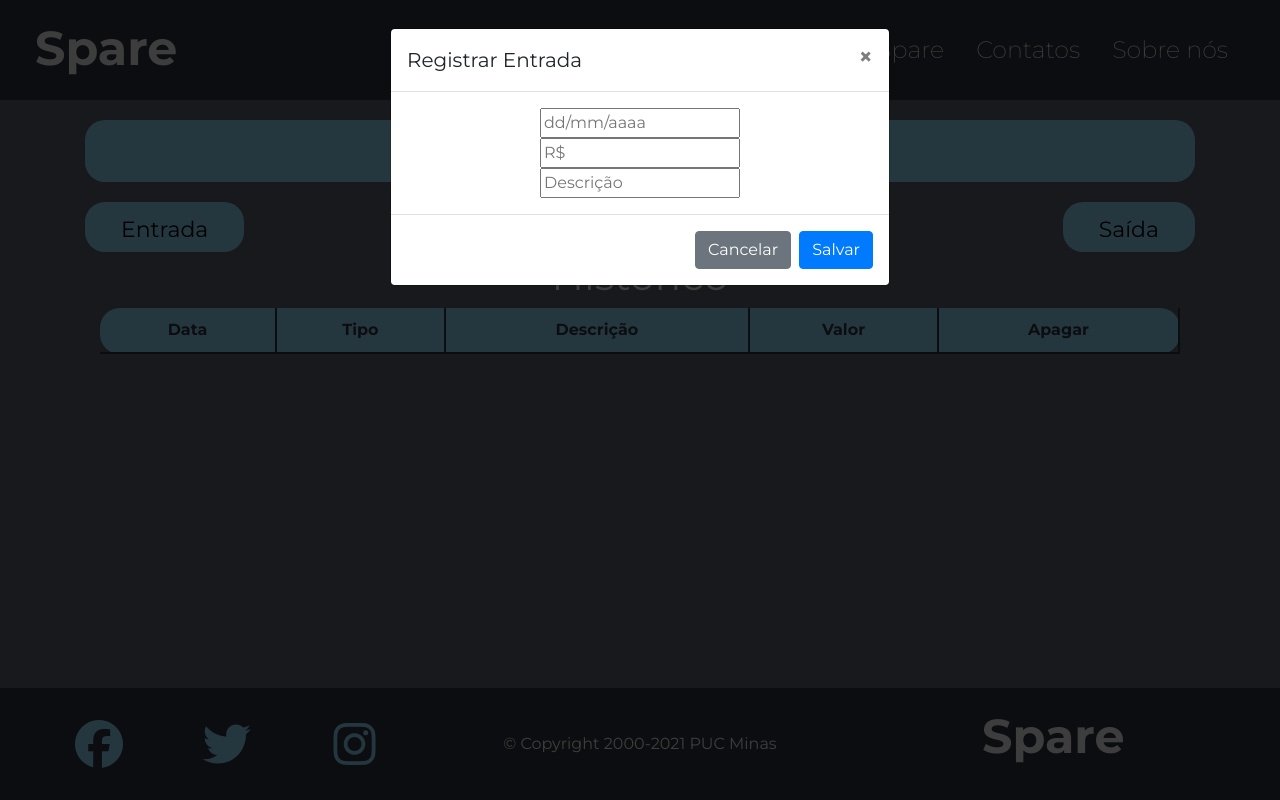
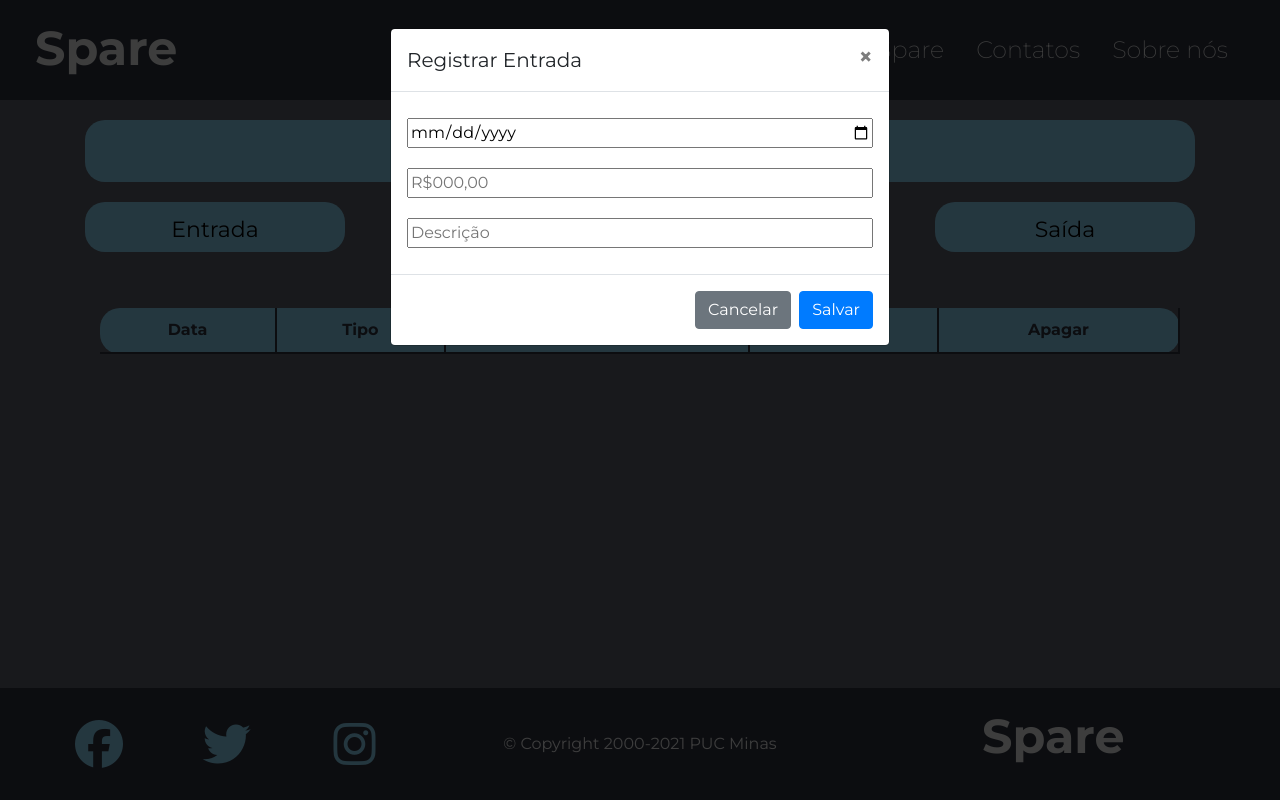
Before and after one commit to ICEI-PUC-Minas-PPLCC-TI/tiaw-ppl-cc-m-20211-grupo-10-financas, a PHP site: page /src/plataforma.html in a window 1280 px wide, after a click on "Entrada". Run offline with PHP 8.4, Linux system fonts and the light colour scheme; lists and menus that the app fills with data are empty; some libraries are stand-ins or nearby versions.

Commit message:
handle inputs

```diff
--- a/src/plataforma.html
+++ b/src/plataforma.html
@@ -118,6 +118,7 @@
                   <button
                     type="button"
                     class="close"
+                    id="closeEntradaModal"
                     data-dismiss="modal"
                     aria-label="Close"
                   >
@@ -126,11 +127,11 @@
                 </div>
                 <div class="modal-body">
                   <input
-                    type="text"
+                    type="date"
                     placeholder="dd/mm/aaaa"
                     id="data-entrada"
                   />
-                  <input type="text" placeholder="R$" id="valor-entrada" />
+                  <input type="number" placeholder="R$000,00" id="valor-entrada" />
                   <input
                     type="text"
                     placeholder="Descrição"
@@ -176,6 +177,7 @@
                   <button
                     type="button"
                     class="close"
+                    id="closeSaidaModal"
                     data-dismiss="modal"
                     aria-label="Close"
                   >
@@ -183,8 +185,8 @@
                   </button>
                 </div>
                 <div class="modal-body">
-                  <input type="text" placeholder="dd/mm/aaaa" id="data-saida" />
-                  <input type="text" placeholder="R$" id="valor-saida" />
+                  <input type="date" placeholder="dd/mm/aaaa" id="data-saida" />
+                  <input type="number" placeholder="R$000,00" id="valor-saida" />
                   <input
                     type="text"
                     placeholder="Descrição"
@@ -224,7 +226,7 @@
             <table>
               <thead class="historico_table_title">
                 <th>Data</th>
-                <th>Tipo</th>
+                <th id="tableTipoHead">Tipo</th>
                 <th>Descrição</th>
                 <th>Valor</th>
                 <th>Apagar</th>
--- a/src/styles/plataforma.css
+++ b/src/styles/plataforma.css
@@ -66,8 +66,12 @@ td {
   background-color: #93deff;
   border-radius: 20px;
   height: 50px;
+  width: 260px !important;
   padding: 10px 30px;
   font-size: 22px;
+  display: flex;
+  align-items: center;
+  justify-content: center;
 }
 
 .register-btn {
@@ -83,3 +87,25 @@ td {
   flex-direction: column;
   align-items: center;
 }
+
+.modal-body input {
+  width: 100%;
+  margin: 10px 0;
+}
+
+@media screen and (max-width: 780px) {
+  .entrada-saida-row {
+    flex-direction: column;
+  }
+
+  .register-container {
+    margin: 16px 0 !important;
+  }
+}
+
+@media screen and (max-width: 530px) {
+  #tableTipoHead,
+  .tableTipoBody {
+    display: none;
+  }
+}
```
Also changed, not shown: src/scripts/plataforma.js (+25 -3 lines).
